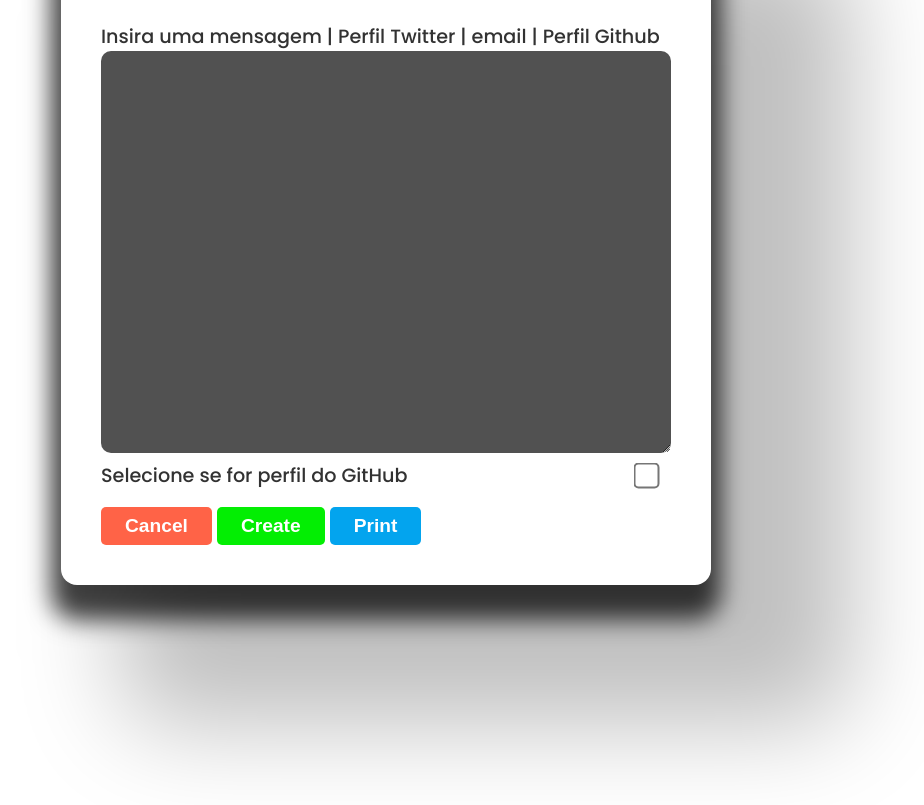
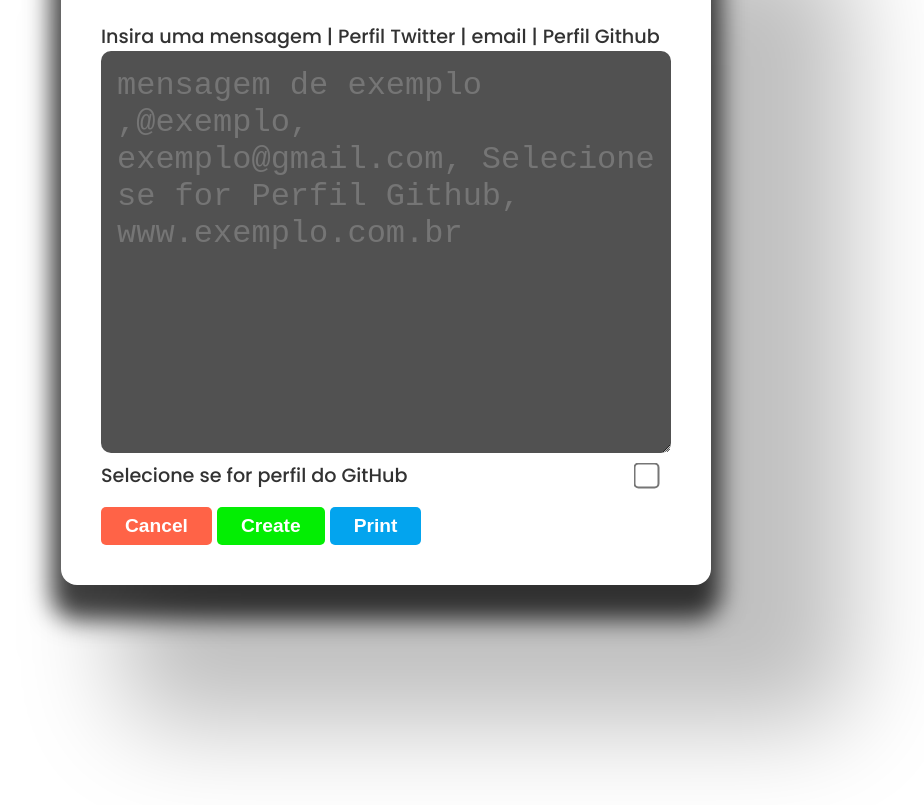
Before and after one commit to FelipeGazapina/QRCode, a plain HTML site: page index.html in a window 1280 px wide. Shown: the part 125-930 px from the top of the page, without its empty margins (254-1178 px from the left). Drawn offline with Linux system fonts and the light colour scheme.

Commit message:
Update index.html

```diff
--- a/index.html
+++ b/index.html
@@ -13,7 +13,7 @@
                 <h1 class="title">Criador de QR code</h1>
 
                 <label for="texto">Insira uma mensagem | Perfil Twitter  | email | Perfil Github </label>
-                <textarea class="texto" name="texto" id="" cols="30" rows="10"></textarea>
+                <textarea placeholder="mensagem de exemplo ,@exemplo, exemplo@gmail.com, Selecione se for Perfil Github, www.exemplo.com.br" class="texto" name="texto" id="" cols="30" rows="10"></textarea>
 
                 <label id="git" for="github">Selecione se for perfil do GitHub</label>
                 <input class="github" name="github" type="checkbox">
```
